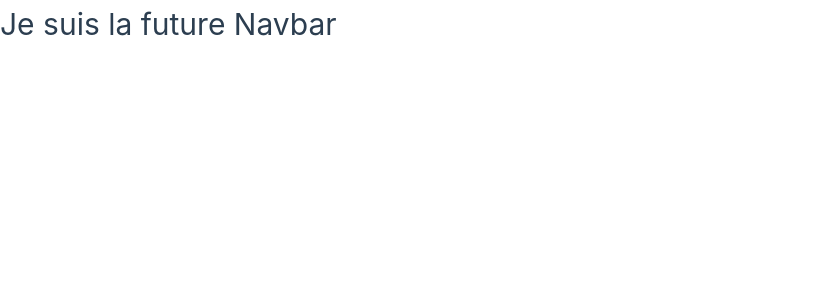
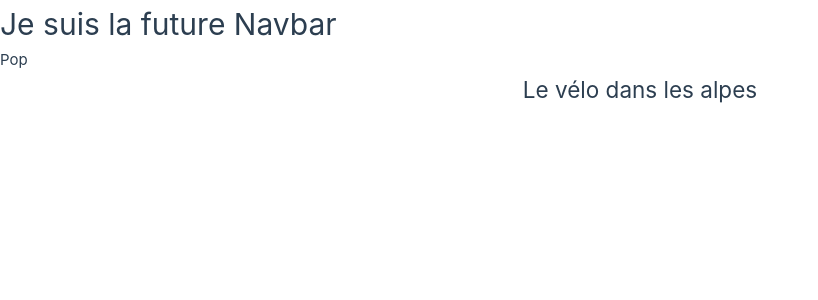
Before and after one commit to juliencauwet/CreaVueJS, a Vue app: page / in a window 1280 px wide. Shown: the top 300 px of the page, without its empty margins (0-818 px from the left). Built offline with nearby package versions, Linux system fonts and the light colour scheme.

Commit message:
add popup

```diff
--- a/src/App.vue
+++ b/src/App.vue
@@ -1,9 +1,11 @@
 <script setup>
 import Navbar from './components/Navbar.vue';
+import Popup from "@/components/Popup.vue";
 </script>
 
 <template>
 <Navbar></Navbar>
+  <Popup nomArticle="Le vélo dans les alpes" contenu="Dans les alpes on pet faire du vélo car il y a pleins de chemin et c'est trop cool"></Popup>
 
 </template>
 
--- a/src/components/Navbar.vue
+++ b/src/components/Navbar.vue
@@ -4,4 +4,5 @@
 </script>
 <template>
     <h1> Je suis la future Navbar</h1>
+  Pop
 </template>
--- /dev/null
+++ b/src/components/Popup.vue
@@ -0,0 +1,25 @@
+<script setup>
+  defineProps(
+      ['nomArticle'],
+      ['contenu']
+  )
+</script>
+
+<template>
+  <section class>
+    <div>
+      <h2 class="titre-article">{{nomArticle}}</h2>
+    </div>
+    <div>
+      <p>{{contenu}}</p>
+    </div>
+  </section>
+
+</template>
+
+<style scoped>
+
+  .titre-article{
+    text-align: center;
+  }
+</style>
```
